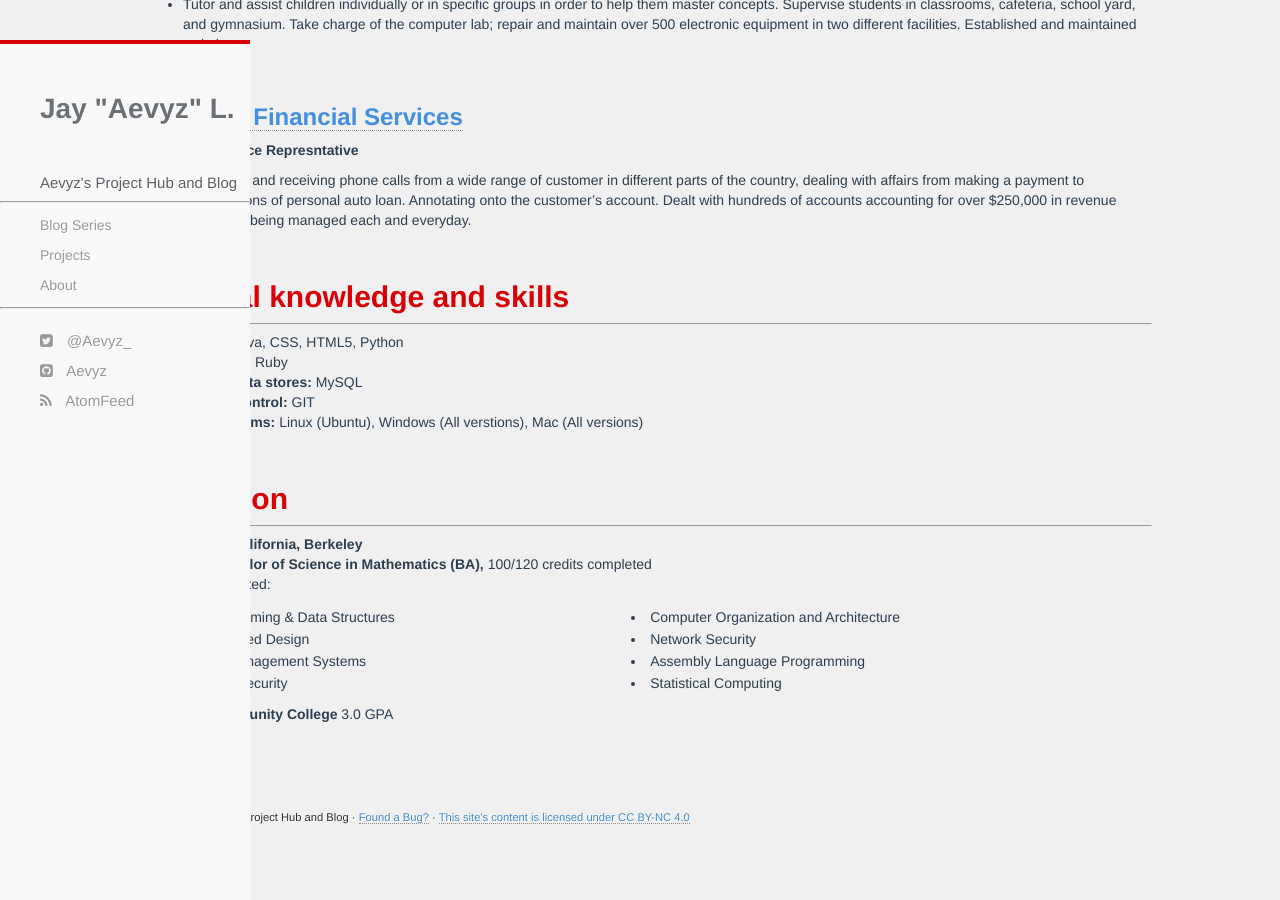
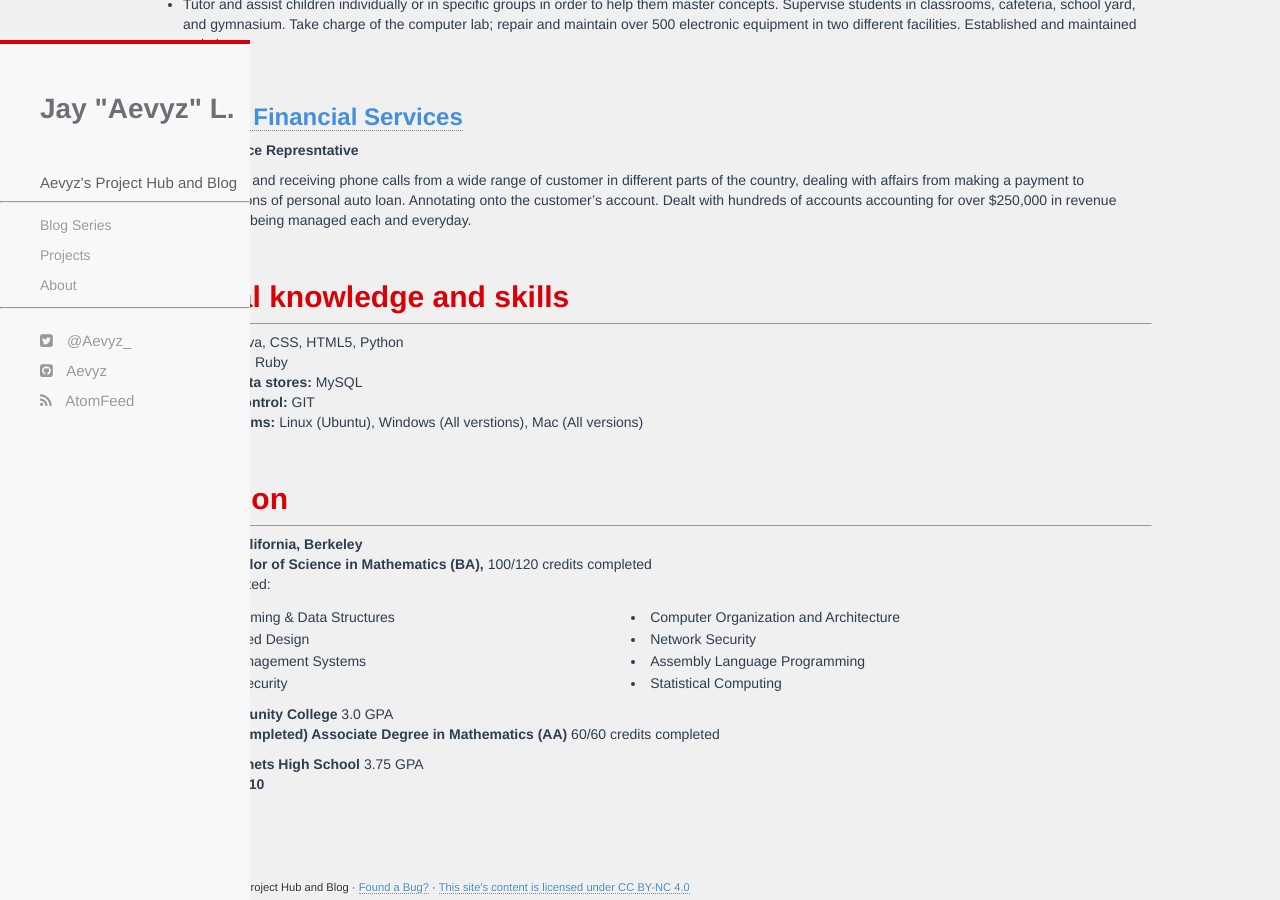
Before and after one commit to jguardado39/jguardado39.github.io, a Jekyll site: the page built from about.html, in a window 1280 px wide and 900 px high, scrolled down 782 px. Built offline with Jekyll 4.4.1, drawn with Linux system fonts in a browser that asks for light colours; before the commit the page ends 1612 px from its top, so only the background shows below that.

Commit message:
upd 041717

```diff
--- a/about.html
+++ b/about.html
@@ -172,6 +172,14 @@ title: Resume
 
     <p>
       <b>Glendale Community College</b> 3.0 GPA
+      <br>
+      <b>Pursued(Not Completed) Associate Degree in Mathematics (AA)</b> 60/60 credits completed
+    </p>
+
+    <p>
+      <b> Downtown Magnets High School</b> 3.75 GPA
+      <br>
+      <b>Graduated in 2010</b>
     </p>
                 </div>
               </div>
```
